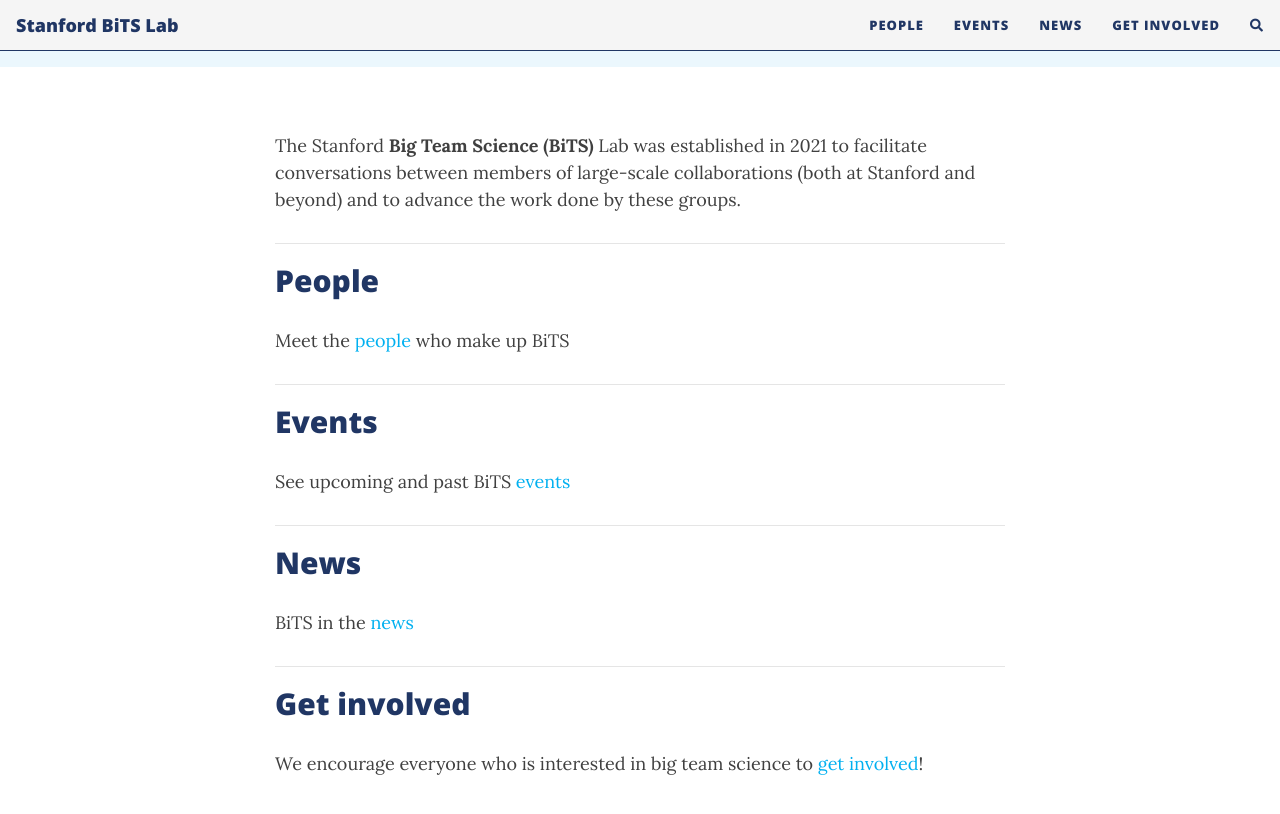
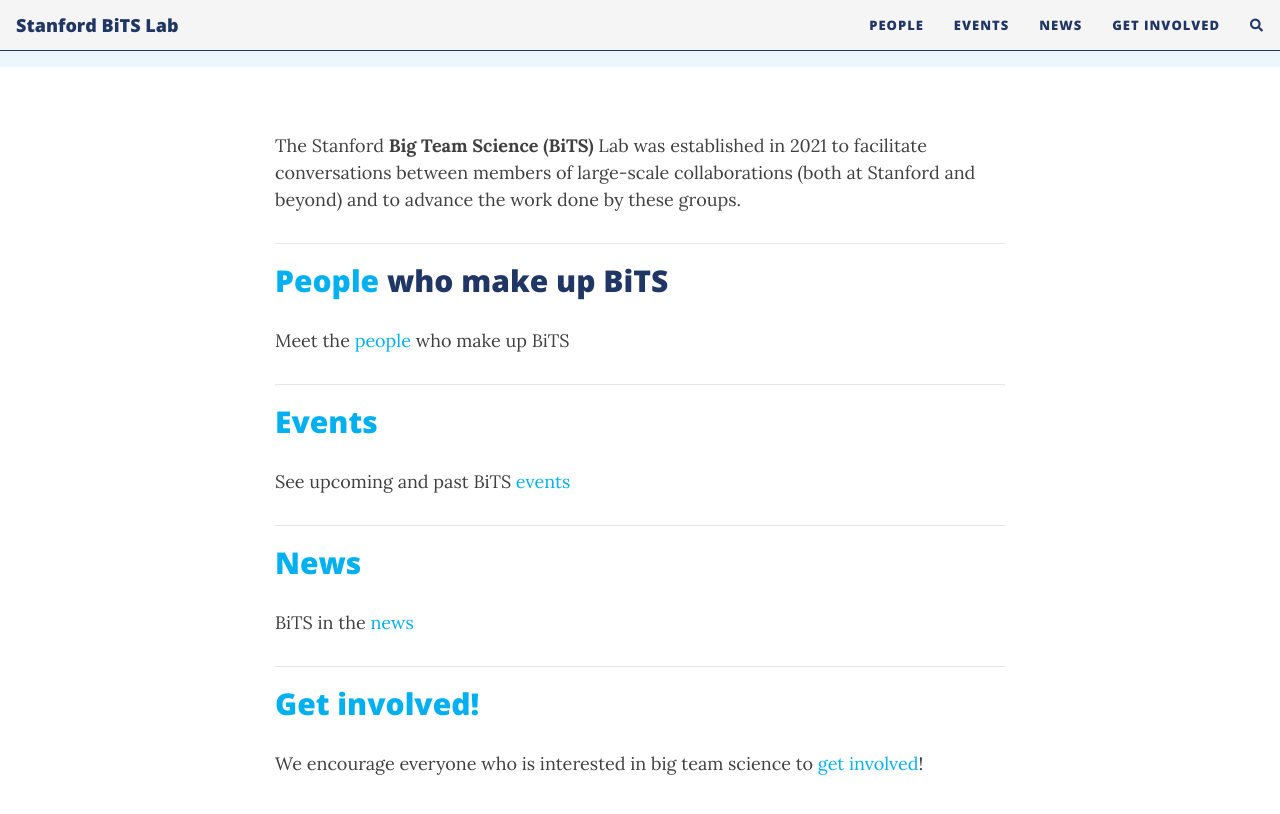
Before and after one commit to heidibaum/bigteamsciencelab.github.io, a Jekyll site: the page built from index.md, in a window 1280 px wide and 900 px high, scrolled down 420 px. Shown: the top 814 px of the window. Built offline with Jekyll 4.4.1, drawn with Linux system fonts in a browser that asks for light colours; nearby versions of some CDN libraries; comment, search, counter and statistics services are not loaded.

Commit message:
Update index.md

```diff
--- a/index.md
+++ b/index.md
@@ -14,17 +14,17 @@
 
 ***
 
-## People
+## [People]({{site.baseurl}}/people/) who make up BiTS
 Meet the [people]({{site.baseurl}}/people/) who make up BiTS
 
 ***
-## Events
+## [Events]({{site.baseurl}}/events/)
 See upcoming and past BiTS [events]({{site.baseurl}}/events/)
 
 ***
-## News
+## [News]({{site.baseurl}}/news/)
 BiTS in the [news]({{site.baseurl}}/news/)
 
 ***
-## Get involved
+## [Get involved!]({{site.baseurl}}/get_involved/)
 We encourage everyone who is interested in big team science to [get involved]({{site.baseurl}}/get_involved/)!
```
